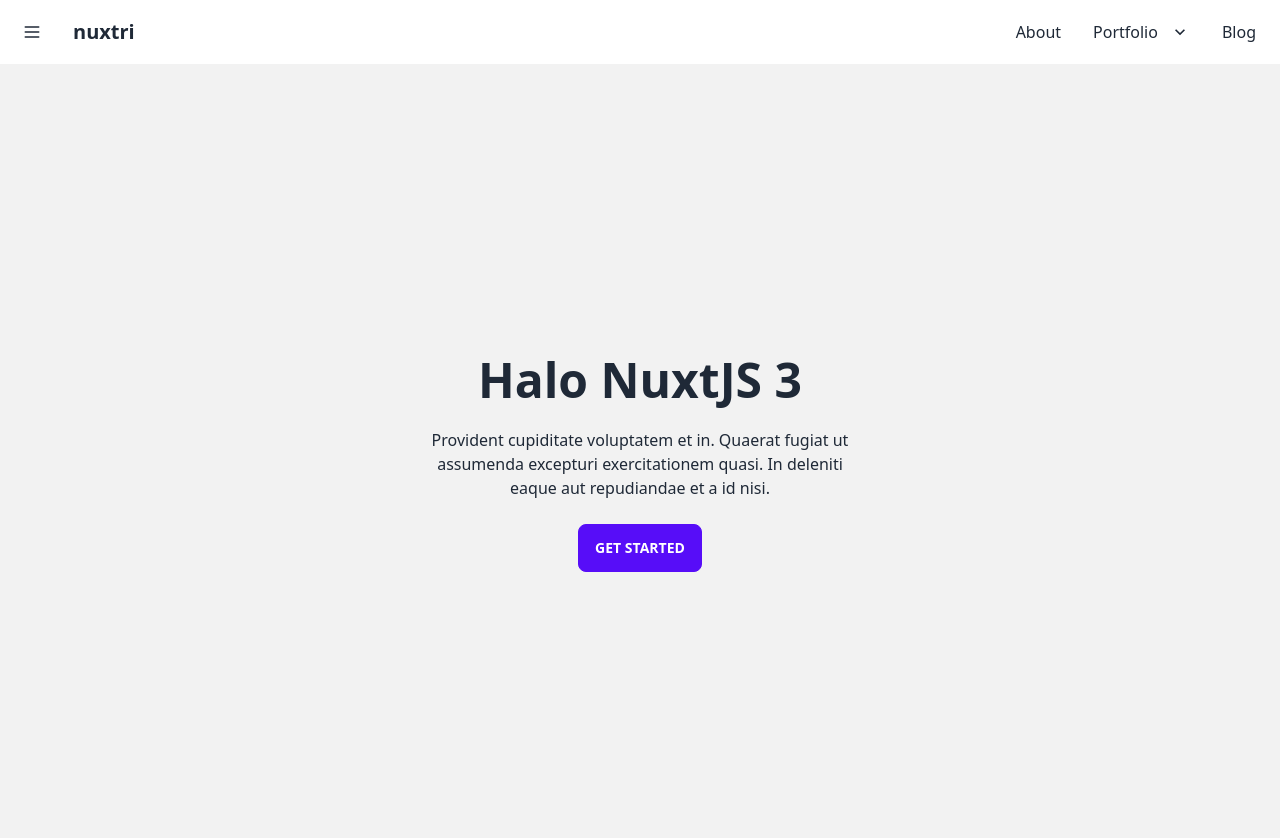
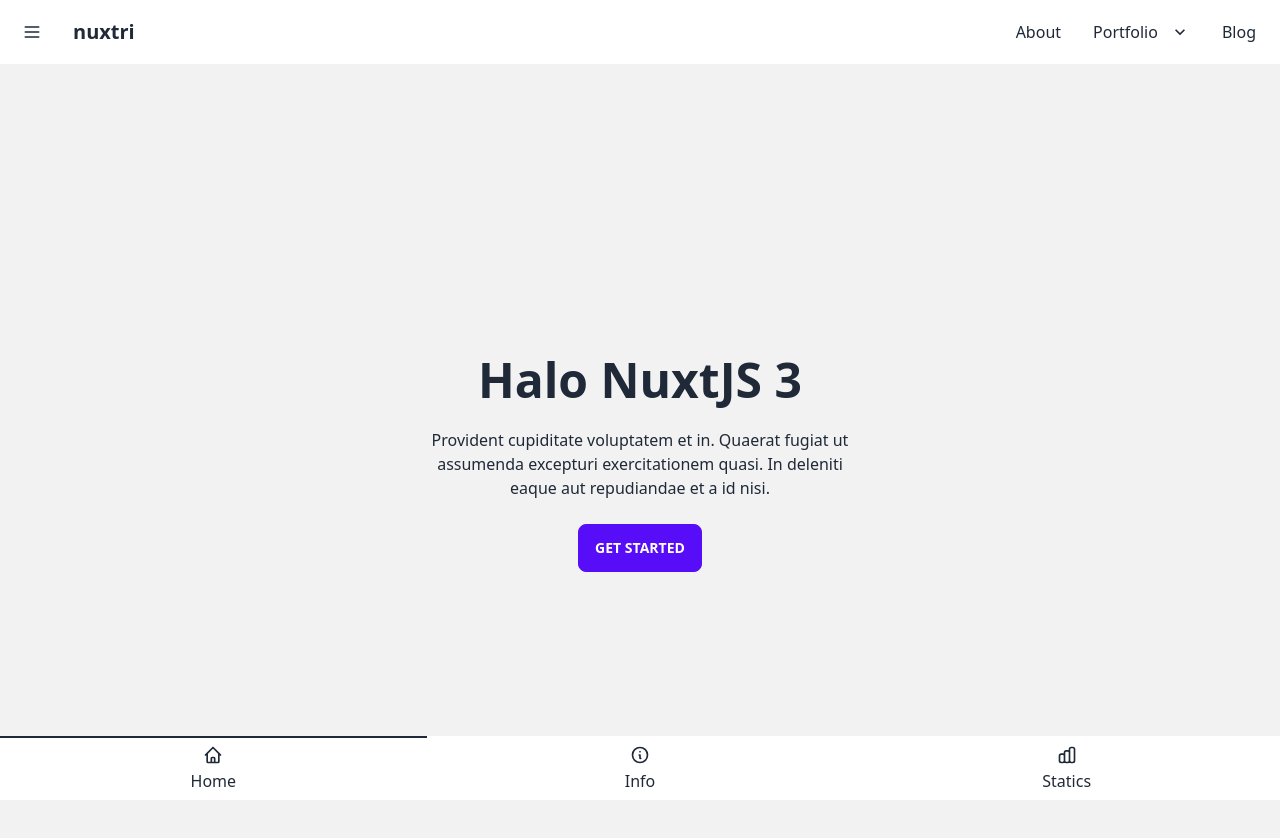
Before and after one commit to azulkipli/nuxtri, a Nuxt app: page / in a window 1280 px wide. Shown: the top 838 px of the page. Built offline with nearby package versions, Linux system fonts and the light colour scheme.

Commit message:
TopBot Navigation

```diff
--- a/app.vue
+++ b/app.vue
@@ -1,4 +1,5 @@
 <template>
-  <Header />
+  <TopNav />
   <Hero />
+  <BotNav />
 </template>
--- /dev/null
+++ b/components/BotNav.vue
@@ -0,0 +1,28 @@
+<template>
+    <div class="btm-nav">
+        <button aria-label="btn-home" class="active">
+            <svg xmlns="http://www.w3.org/2000/svg" class="h-5 w-5" fill="none" viewBox="0 0 24 24"
+                stroke="currentColor">
+                <path stroke-linecap="round" stroke-linejoin="round" stroke-width="2"
+                    d="M3 12l2-2m0 0l7-7 7 7M5 10v10a1 1 0 001 1h3m10-11l2 2m-2-2v10a1 1 0 01-1 1h-3m-6 0a1 1 0 001-1v-4a1 1 0 011-1h2a1 1 0 011 1v4a1 1 0 001 1m-6 0h6" />
+            </svg>
+            <span class="btm-nav-label">Home</span>
+        </button>
+        <button aria-label="btn-info">
+            <svg xmlns="http://www.w3.org/2000/svg" class="h-5 w-5" fill="none" viewBox="0 0 24 24"
+                stroke="currentColor">
+                <path stroke-linecap="round" stroke-linejoin="round" stroke-width="2"
+                    d="M13 16h-1v-4h-1m1-4h.01M21 12a9 9 0 11-18 0 9 9 0 0118 0z" />
+            </svg>
+            <span class="btm-nav-label">Info</span>
+        </button>
+        <button aria-label="btn-statics">
+            <svg xmlns="http://www.w3.org/2000/svg" class="h-5 w-5" fill="none" viewBox="0 0 24 24"
+                stroke="currentColor">
+                <path stroke-linecap="round" stroke-linejoin="round" stroke-width="2"
+                    d="M9 19v-6a2 2 0 00-2-2H5a2 2 0 00-2 2v6a2 2 0 002 2h2a2 2 0 002-2zm0 0V9a2 2 0 012-2h2a2 2 0 012 2v10m-6 0a2 2 0 002 2h2a2 2 0 002-2m0 0V5a2 2 0 012-2h2a2 2 0 012 2v14a2 2 0 01-2 2h-2a2 2 0 01-2-2z" />
+            </svg>
+            <span class="btm-nav-label">Statics</span>
+        </button>
+    </div>
+</template>
--- a/components/Hero.vue
+++ b/components/Hero.vue
@@ -5,7 +5,7 @@
                 <h1 class="text-5xl font-bold">Halo NuxtJS 3</h1>
                 <p class="py-6">Provident cupiditate voluptatem et in. Quaerat fugiat ut assumenda excepturi
                     exercitationem quasi. In deleniti eaque aut repudiandae et a id nisi.</p>
-                <button class="btn btn-primary">Get Started</button>
+                <button aria-label="get-started" class="btn btn-primary">Get Started</button>
             </div>
         </div>
     </div>
--- a/components/Header.vue
+++ b/components/TopNav.vue
@@ -1,7 +1,7 @@
 <template>
   <div class="navbar bg-base-100">
     <div class="flex-none">
-      <button class="btn btn-square btn-ghost">
+      <button class="btn btn-square btn-ghost" aria-label="menu">
         <svg xmlns="http://www.w3.org/2000/svg" fill="none" viewBox="0 0 24 24"
           class="inline-block w-5 h-5 stroke-current">
           <path stroke-linecap="round" stroke-linejoin="round" stroke-width="2" d="M4 6h16M4 12h16M4 18h16"></path>
```
